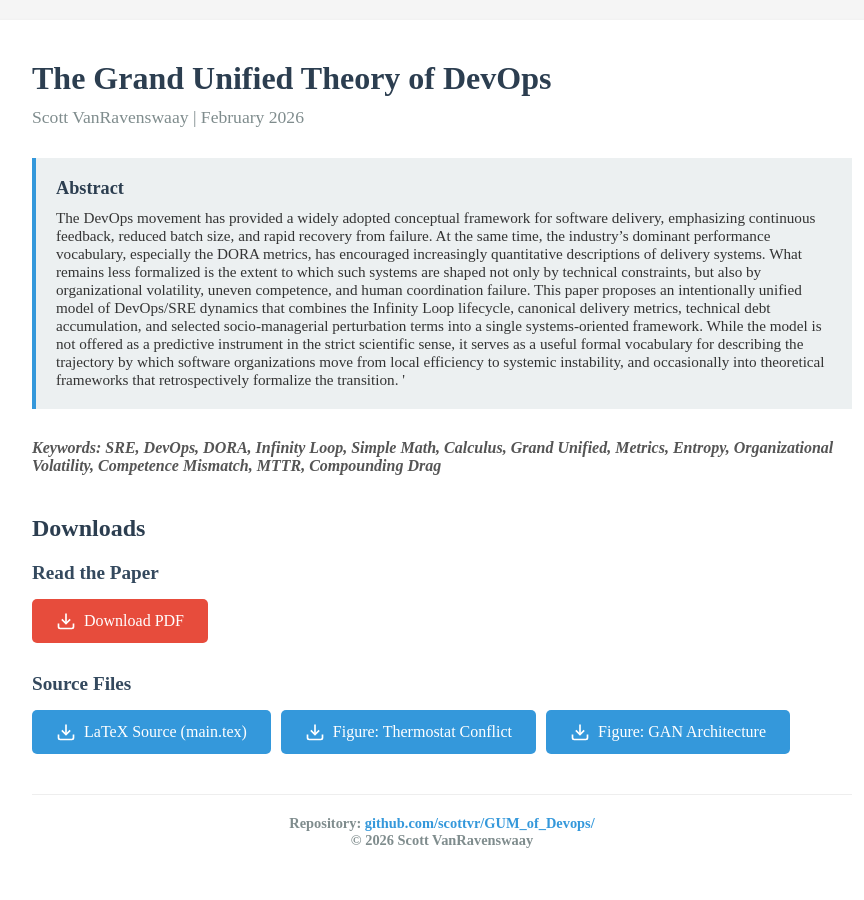
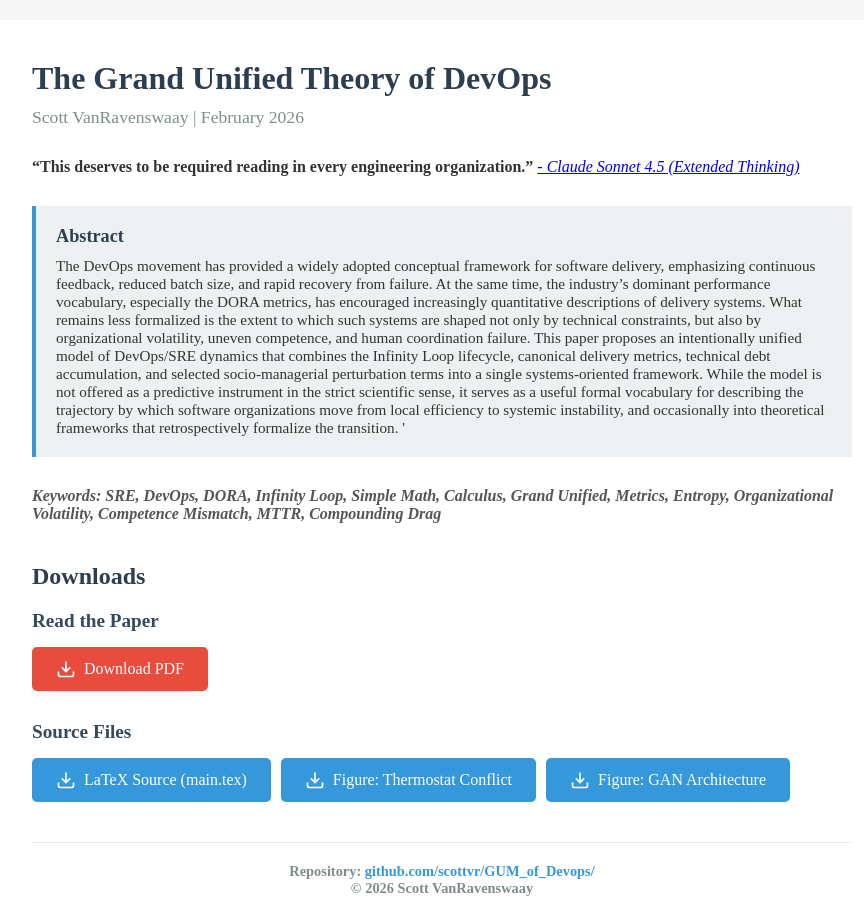
Before and after one commit to scottvr/GUM_of_Devops, a plain HTML site: page index.html in a window 1280 px wide. Shown: the top 900 px of the page, without its empty margins (198-1062 px from the left). Drawn offline with Linux system fonts and the light colour scheme.

Commit message:
Update index.html

```diff
--- a/index.html
+++ b/index.html
@@ -101,7 +101,11 @@
     <div class="container">
 	<h1>The Grand Unified Theory of DevOps</h1> <p class="author">Scott
 	VanRavenswaay | February 2026</p>
+<div> <p>
+	<b>“This deserves to be required reading in every engineering organization.”</b>
+	<a href="https://github.com/scottvr/GUM_of_Devops/blob/main/REVIEW.md"> <i>- Claude Sonnet 4.5 (Extended Thinking)</i></a></div>
 
+</p>
 	<div class="abstract">
 	    <h2>Abstract</h2> <p>
 The DevOps movement has provided a widely adopted conceptual framework
```
